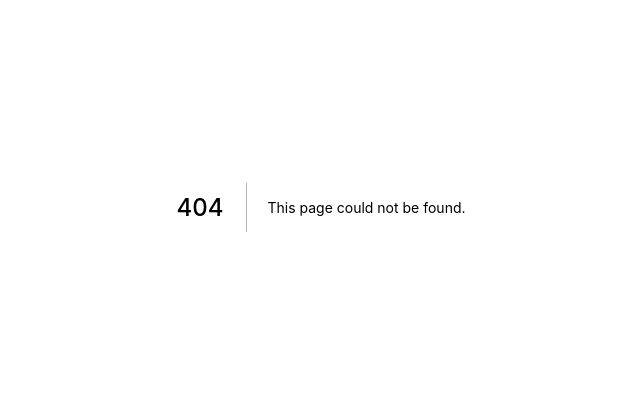
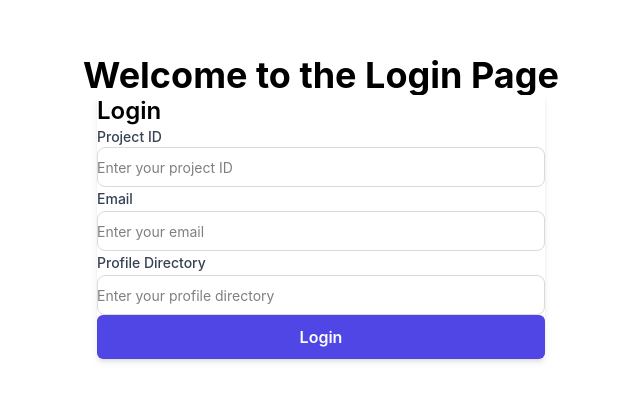
Before and after one commit to calvins-ongele/cloud_atomation, a Next.js app: page /first-login in a window 1280 px wide. Before the commit this address had no page. Shown: the part 193-594 px from the top of the page, without its empty margins (319-959 px from the left). Built offline with nearby package versions, Linux system fonts and the light colour scheme.

Commit message:
added login for first init

```diff
--- /dev/null
+++ b/app/first-login/page.tsx
@@ -0,0 +1,107 @@
+"use client";
+import React, { useState } from "react";
+export default function FirstLoginPage() {
+  const [form, setForm] = useState({
+    projectId: "",
+    emails: "",
+    chromium_profile: "",
+    endpoint: "",
+    timeout: 30000,
+    debug: false,
+  });
+
+  async function submitForm() {
+    try {
+      const response = await fetch("/api/automate", {
+        method: "POST",
+        headers: {
+          "Content-Type": "application/json",
+        },
+        body: JSON.stringify(form),
+      });
+      const result = await response.json();
+      console.log(result);
+    } catch (error) {
+      console.error("Error submitting form:", error);
+    }
+  }
+
+  return (
+    <div className="flex flex-col items-center justify-center min-h-screen py-2">
+      <h1 className="text-4xl font-bold mb-4">Welcome to the Login Page</h1>
+      <section className="w-full max-w-md p-8 bg-white shadow-md rounded">
+        <h2 className="text-2xl font-semibold mb-4">Login</h2>
+        <form className="space-y-4 p-4">
+          <div className="relative mt-6">
+            <label
+              htmlFor="projectId"
+              className="mt-1 block text-sm font-medium text-gray-700"
+            >
+              Project ID
+            </label>
+            <input
+              type="projectId"
+              id="projectId"
+              name="projectId"
+              value={form.projectId}
+              onChange={(e) => setForm({ ...form, projectId: e.target.value })}
+              className="block h-10 w-full appearance-none rounded-lg bg-white px-3 sm:text-sm dark:bg-white/5 outline -outline-offset-1 outline-gray-950/15 dark:outline-white/25 focus:outline-gray-950 dark:focus:outline-white data-error:outline-rose-500 dark:data-error:outline-rose-400"
+              placeholder="Enter your project ID"
+              required={true}
+            />
+          </div>
+
+          <div className="relative mt-6">
+            <label
+              htmlFor="email"
+              className="mt-1 block text-sm/6 font-medium text-gray-700"
+            >
+              Email
+            </label>
+            <input
+              type="email"
+              id="email"
+              name="email"
+              value={form.emails}
+              onChange={(e) => setForm({ ...form, emails: e.target.value })}
+              className="block h-10 w-full appearance-none rounded-lg bg-white px-3 sm:text-sm dark:bg-white/5 outline -outline-offset-1 outline-gray-950/15 dark:outline-white/25 focus:outline-gray-950 dark:focus:outline-white data-error:outline-rose-500 dark:data-error:outline-rose-400"
+              placeholder="Enter your email"
+            />
+          </div>
+
+
+          <div className="relative mt-6 mb-4">
+            <label
+              htmlFor="chromium_profile"
+              className="mt-1 block text-sm/6 font-medium text-gray-700"
+            >
+              Profile Directory
+            </label>
+            <input
+              type="chromium_profile"
+              id="chromium_profile"
+              name="chromium_profile"
+              value={form.chromium_profile}
+              onChange={(e) => setForm({ ...form, chromium_profile: e.target.value })}
+              className="block h-10 w-full appearance-none rounded-lg bg-white px-3 sm:text-sm dark:bg-white/5 outline -outline-offset-1 outline-gray-950/15 dark:outline-white/25 focus:outline-gray-950 dark:focus:outline-white data-error:outline-rose-500 dark:data-error:outline-rose-400"
+              placeholder="Enter your profile directory"
+            />
+          </div>
+
+            <div className="relative mt-6">
+                <button className="btn-primary w-full" type="button" onClick={() => submitForm()}>
+                    Login
+                </button>
+            </div>
+
+
+
+
+
+
+
+        </form>
+      </section>
+    </div>
+  );
+}
--- a/engine/modules/duke/duke.controller.ts
+++ b/engine/modules/duke/duke.controller.ts
@@ -21,7 +21,9 @@ async initiate(req:Request) {
     */
    const form = await req.json();
    const emails = form.emails.split(",").map((email:string) => email.trim()).filter((email:string) => email.length > 0);
-   const profileDir = path.join(__dirname, form.chromium_profile || 'duke_profile');//submit via form
+   const chromium_profile = form.chromium_profile.replace(' ', '-').toLowerCase() || 'duke_profile';
+   const profileDir = path.join(__dirname, chromium_profile);//submit via form
+   //console.log(`\n Using chromium profile directory: ${profileDir}`);return;
    // send tail end feedback via form
    const endpoint = form.endpoint ?? "http://localhost:3000/duke-feedback";
 
--- /dev/null
+++ b/logs/results-2026-09-12T20-24-36-845Z.json
@@ -0,0 +1,6 @@
+{
+  "successful": [
+    "calvinsongele@gmail.com"
+  ],
+  "failed": []
+}
```
